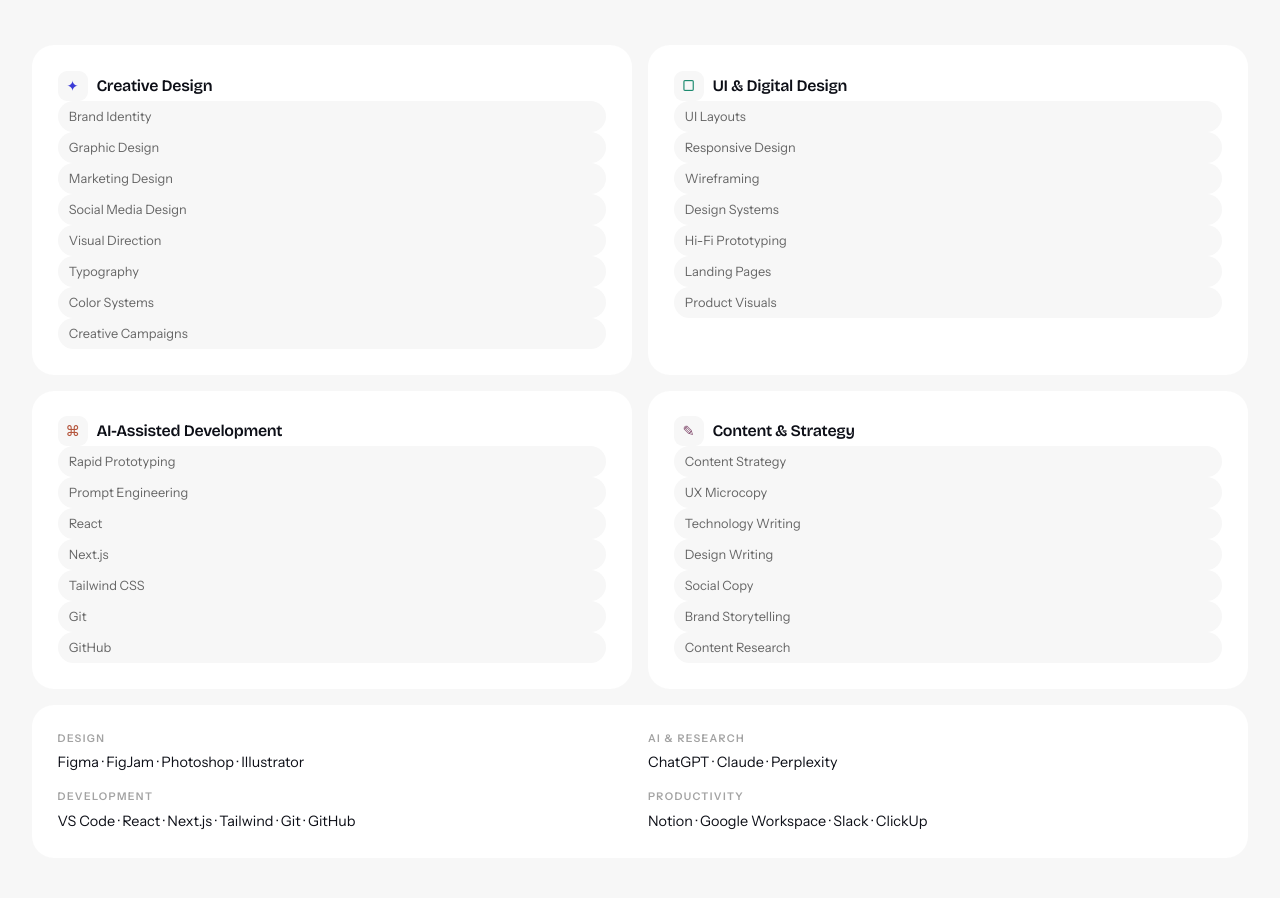
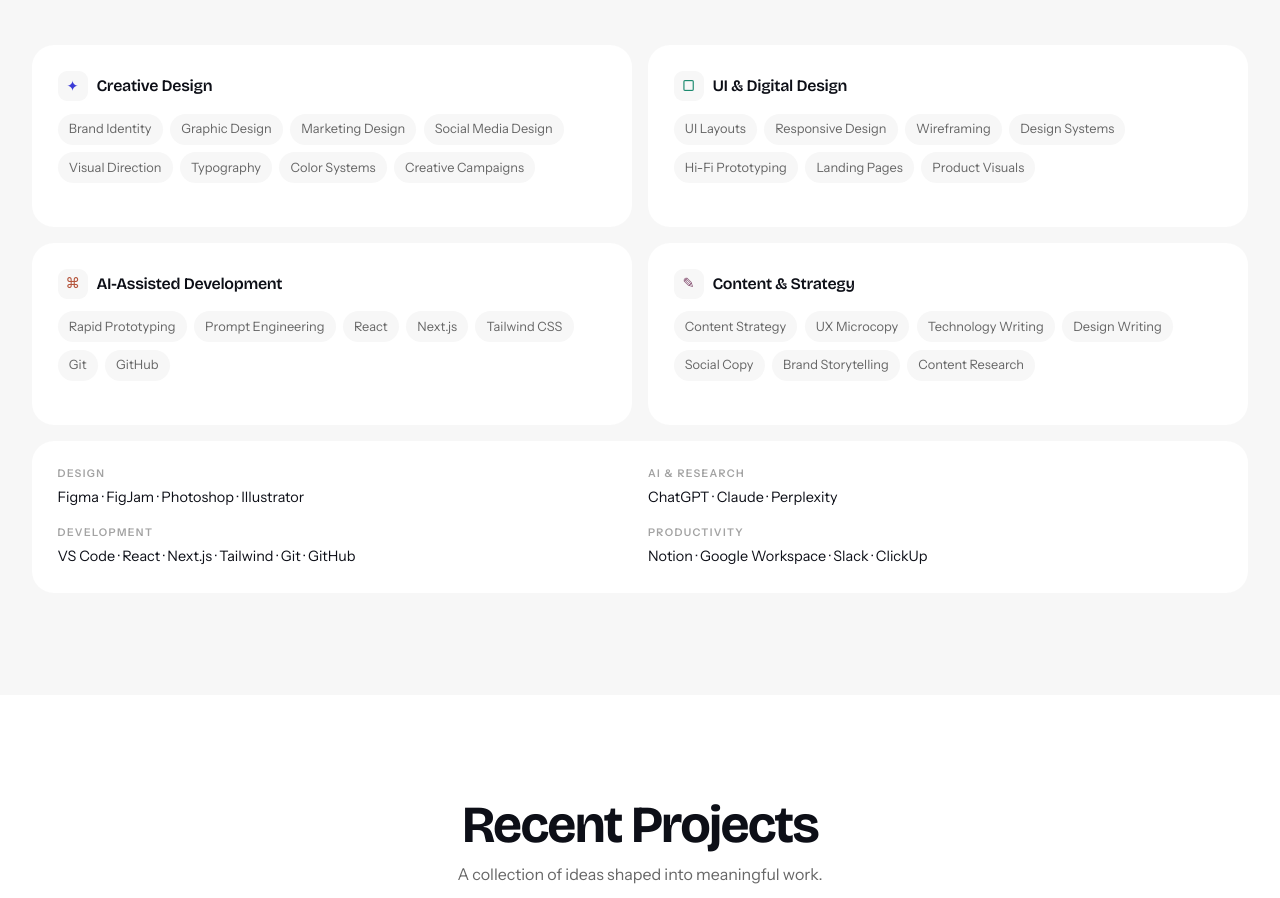
Before and after one commit to Itsmeayan0/ahmadi-ayan-portfolio, a plain HTML site: page index.html in a window 1280 px wide. Shown: the part 3967-4865 px from the top of the page. Drawn offline with nearby package versions, Linux system fonts and the light colour scheme.

Commit message:
Fix: restore chip row layout rules dropped in button refactor

```diff
--- a/css/home.css
+++ b/css/home.css
@@ -324,6 +324,13 @@
   justify-content: center;
   gap: .5rem;
   margin-bottom: clamp(1.4rem, 5vw, 3rem);
+}
+
+.chips--plain {
+  display: flex;
+  flex-wrap: wrap;
+  gap: .45rem;
+  margin-top: .8rem;
 }
 
 .chips--plain li {
--- a/css/style.css
+++ b/css/style.css
@@ -363,6 +363,14 @@ main { display: block; }
 
 .featured .btn-pill { margin-top: 1.1rem; }
 
+/* ---------------- chip row wrappers (layout) ---------------- */
+.chips {
+  display: flex;
+  flex-wrap: wrap;
+  gap: .5rem;
+  margin-bottom: 1.15rem;
+}
+
 /* ================= EXPLORE ================= */
 .explore { padding-top: clamp(2.2rem, 9vw, 3.4rem); }
 
--- a/css/theme.css
+++ b/css/theme.css
@@ -57,7 +57,9 @@
 [data-theme="dark"] .glint { background: #0d0f17; }
 
 
-/* role tabs keep their soft tints but tone down */
+/* role tabs keep their soft tints in dark — force readable ink */
+[data-theme="dark"] .role-tab { color: #0d0f17; }
+[data-theme="dark"] .role-tab .role-label { color: #0d0f17; }
 
 /* sections */
 [data-theme="dark"] .sect--gray { background: #0d0f17; }
@@ -95,6 +97,9 @@
 
 
 
+
+[data-theme="dark"] .chips--plain li,
+[data-theme="dark"] .tags li { background: #1a1d27; color: #a3a3a3; }
 
 [data-theme="dark"] .step { background: #15171e; border: 1px solid #232733; }
 
```
